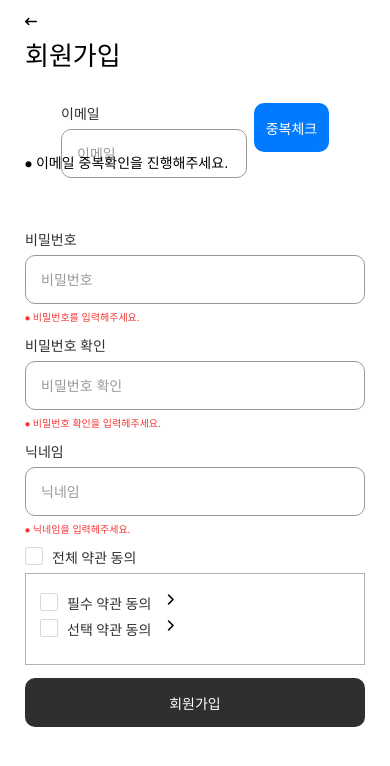
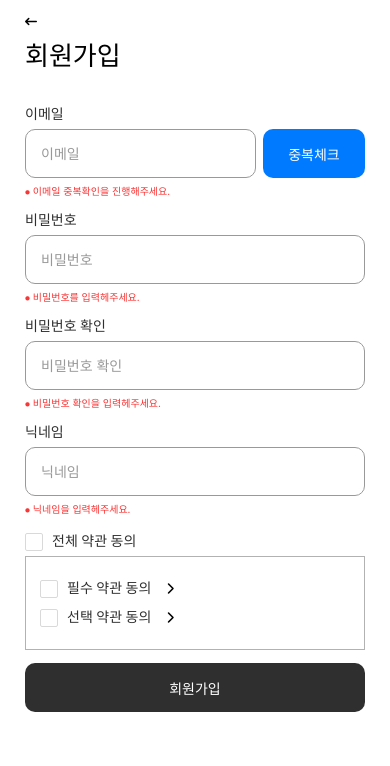
Before and after one commit to yeo-gi/yeogi, a React Native app in the folder frontend/: screen /Signup in a window 390 px wide. Shown: the top 766 px of the page. Built offline with nearby package versions, Linux system fonts and the light colour scheme.

Commit message:
feat: 회원가입 페이지 요소 정렬

```diff
--- a/frontend/src/components/common/ActionBtn.tsx
+++ b/frontend/src/components/common/ActionBtn.tsx
@@ -1,5 +1,5 @@
 import React from 'react';
-import {Pressable, Text, View} from 'react-native';
+import {DimensionValue, Pressable, Text, View} from 'react-native';
 import RoundedBtnStyles from '../../style/common/RoundedBtnStyles';
 
 type BtnContent = {
@@ -12,7 +12,8 @@ type BtnContent = {
   fontSize?: number;
   isRegular?: boolean;
   isRound?: boolean;
-  width?: number;
+  width?: DimensionValue;
+  widthPer?: string;
   marginTop?: number;
   marginBottom?: number;
   marginLeft?: number;
--- a/frontend/src/components/common/CustomCheckBox.tsx
+++ b/frontend/src/components/common/CustomCheckBox.tsx
@@ -38,14 +38,16 @@ export default function CustomCheckBox(props: CheckContent) {
   }, [props.isChecked, props.isBlue]);
 
   return (
-    <View style={styles.container}>
+    <View style={[styles.container, {alignItems: 'center'}]}>
       <Pressable
         disabled={props.disabled}
         onPress={props.onValueChangeHandler ? onPressedHandler : props.onPress}
         style={[styles.checkbox, props.isChecked && styles.checked]}>
         <Entypo name="check" color={checkColor} />
       </Pressable>
-      <Text style={[userStyles.title, {marginLeft: 9}]}>{props.title}</Text>
+      <Text style={[userStyles.title, {marginLeft: 9, marginTop: 3}]}>
+        {props.title}
+      </Text>
     </View>
   );
 }
--- a/frontend/src/pages/user/SignupPage.tsx
+++ b/frontend/src/pages/user/SignupPage.tsx
@@ -1,11 +1,12 @@
 import React, {useEffect, useState} from 'react';
-import {View, Text, StyleSheet, ScrollView} from 'react-native';
+import {View, Text, StyleSheet, ScrollView, TextInput} from 'react-native';
 import {SafeAreaView} from 'react-native-safe-area-context';
 import {styles as ConStyles} from '../../style/common/BasicContainerStyles';
 import {userStyles} from '../../style/user/UserStyles';
+import {styles as BtnStyles} from '../../style/common/RoundedBtnStyles';
 import CustomInput from '../../components/common/CustomInput';
 import CustomCheckBox from '../../components/common/CustomCheckBox';
-import {commonStyles, customColor} from '../../style/common/CommonStyle';
+import {customColor} from '../../style/common/CommonStyle';
 import ActionBtn from '../../components/common/ActionBtn';
 import Entypo from 'react-native-vector-icons/FontAwesome6';
 import {useNavi} from '../../components/navigation/useNavi';
@@ -117,32 +118,14 @@ export default function SignupPage() {
         <Text style={[userStyles.header]}>회원가입</Text>
       </View>
       <ScrollView showsVerticalScrollIndicator={false}>
-        <View style={{marginBottom: 57}}>
-          <View style={[commonStyles.rowCenterContents, {width: '100%'}]}>
-            <View style={{width: 186}}>
-              <CustomInput
-                title="이메일"
-                text={email}
-                setText={setEmail}
-                placeholder="이메일"
-                isPw={false}
-                marginBottom={0}
-              />
-            </View>
-            <ActionBtn
-              msg="중복체크"
-              isColor={true}
-              color={customColor.blue}
-              isRegular={true}
-              width={75}
-              marginLeft={7}
-              onPress={() => {
-                console.log(`중복체크 ${email}`);
-              }}
-            />
-          </View>
-          <Text>{emailMsg}</Text>
-        </View>
+        <InputWithBtn
+          title="이메일"
+          text={email}
+          setText={setEmail}
+          placeholder="이메일"
+          validationMsg={emailMsg}
+          isValidate={emailVal}
+        />
         <CustomInput
           title="비밀번호"
           text={pw}
@@ -177,7 +160,7 @@ export default function SignupPage() {
             title="전체 약관 동의"
           />
           <View style={styles.agreement}>
-            <View style={{flexDirection: 'row'}}>
+            <View style={{flexDirection: 'row', alignItems: 'center'}}>
               <CustomCheckBox
                 isChecked={required}
                 onValueChangeHandler={setRequired}
@@ -192,7 +175,7 @@ export default function SignupPage() {
                 }}
               />
             </View>
-            <View style={{flexDirection: 'row'}}>
+            <View style={{flexDirection: 'row', alignItems: 'center'}}>
               <CustomCheckBox
                 isChecked={optional}
                 onValueChangeHandler={setOptional}
@@ -221,12 +204,62 @@ export default function SignupPage() {
   );
 }
 
+type Props = {
+  title: string;
+  text: string;
+  setText: React.Dispatch<React.SetStateAction<string>>;
+  placeholder: string;
+  validationMsg?: string;
+  isValidate?: boolean;
+};
+
+function InputWithBtn(props: Props) {
+  const isValidate = props.isValidate ?? false;
+
+  return (
+    <View style={[BtnStyles.container, {marginBottom: 57}]}>
+      <Text style={userStyles.title}>{props.title}</Text>
+      <View style={{flexDirection: 'row', justifyContent: 'space-between'}}>
+        <TextInput
+          style={[
+            BtnStyles.container,
+            props.text != '' ? BtnStyles.outlined : BtnStyles.emptyContent,
+            {padding: 15, width: '68%'},
+          ]}
+          onChangeText={props.setText}
+          value={props.text}
+          placeholder={props.placeholder}
+          placeholderTextColor={customColor.gray50}
+        />
+        <ActionBtn
+          msg="중복체크"
+          isColor={true}
+          color={customColor.blue}
+          isRegular={true}
+          width={'30%'}
+          onPress={() => {
+            console.log(`중복체크 ${props.text}`);
+          }}
+        />
+      </View>
+      <Text
+        style={[
+          userStyles.pressableSmallText,
+          props.validationMsg ? {marginTop: 5} : {marginTop: 0},
+          isValidate ? {color: customColor.blue} : {color: customColor.red},
+        ]}>
+        {props.validationMsg}
+      </Text>
+    </View>
+  );
+}
+
 const styles = StyleSheet.create({
   email: {},
   agreement: {
     borderWidth: 1,
     borderColor: customColor.gray40,
-    paddingVertical: 19,
+    paddingVertical: 17,
     paddingLeft: 14,
   },
 });
--- a/frontend/src/style/common/RoundedBtnStyles.tsx
+++ b/frontend/src/style/common/RoundedBtnStyles.tsx
@@ -1,4 +1,4 @@
-import {StyleSheet} from 'react-native';
+import {DimensionValue, StyleSheet} from 'react-native';
 import {customColor, customFont} from './CommonStyle';
 
 export const styles = StyleSheet.create({
@@ -35,7 +35,7 @@ type Props = {
   isRegular?: boolean;
   isColor?: boolean;
   isRound?: boolean;
-  width?: number;
+  width?: DimensionValue;
   marginTop?: number;
   marginBottom?: number;
   marginLeft?: number;
```
